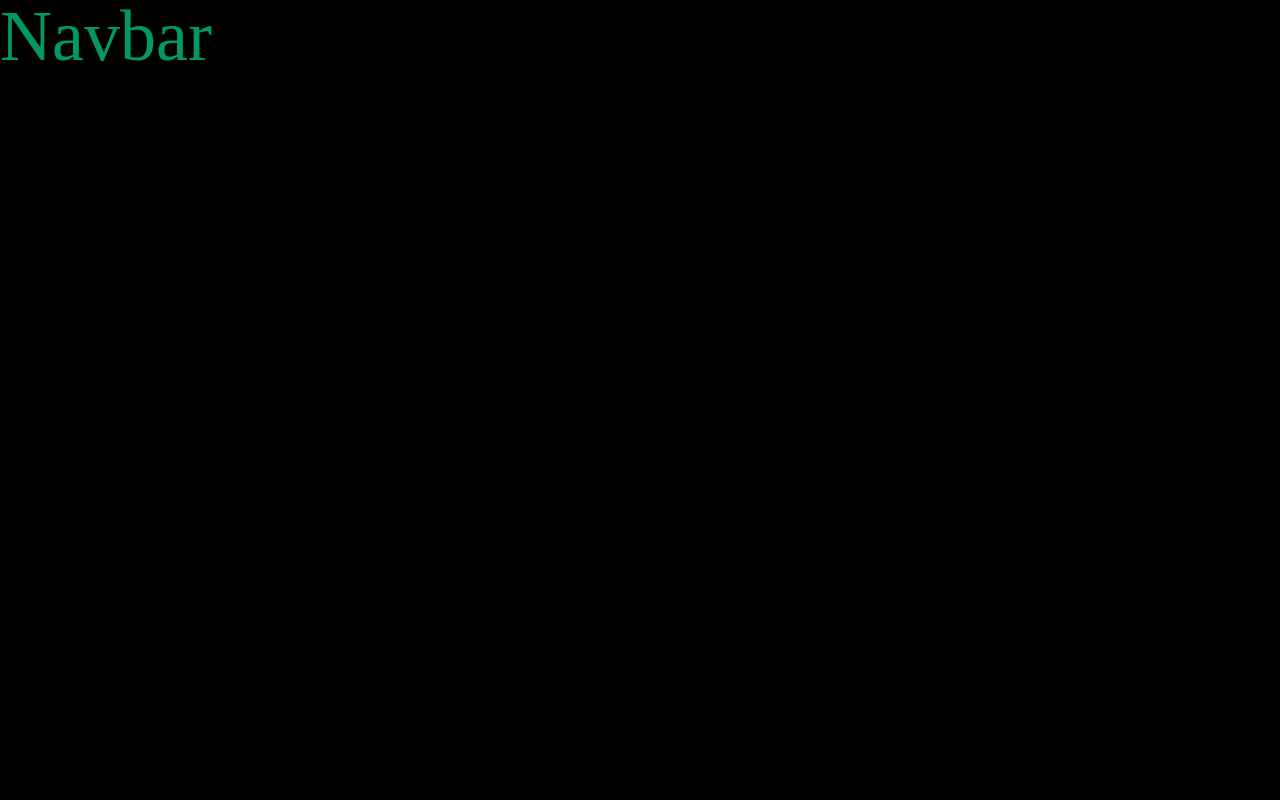
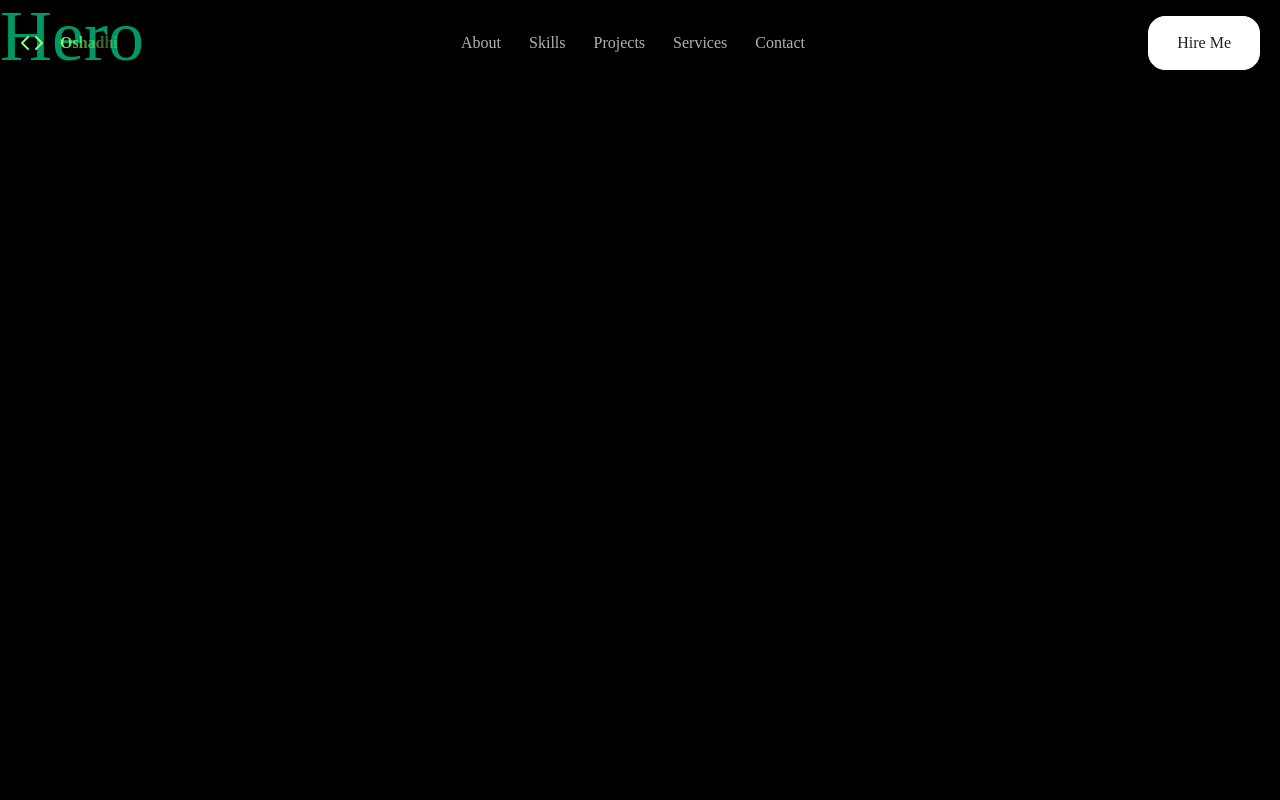
Before and after one commit to goagoonewardena/portfolio, a React (Vite) app in the folder myportfolio/: page / in a window 1280 px wide. Shown: the top 800 px of the page. Built offline with nearby package versions, Linux system fonts and the light colour scheme.

Commit message:
Create the header using Navbar.jsx

```diff
--- a/myportfolio/src/components/layout/Navbar.jsx
+++ b/myportfolio/src/components/layout/Navbar.jsx
@@ -1,9 +1,79 @@
-import React from 'react';
+import React, { useState, useEffect } from 'react';
+import { Code, Menu, X } from 'lucide-react';
+import { NAV_LINKS, PERSONAL_INFO } from '../../utils/constants';
+import { scrollToSection, useScrollSpy } from '../../hooks/useScrollSpy';
 
 const Navbar = () => {
+  const [isMenuOpen, setIsMenuOpen] = useState(false);
+  const [isScrolled, setIsScrolled] = useState(false);
+  const activeSection = useScrollSpy(NAV_LINKS.map(link => link.id));
+
+  useEffect(() => {
+    const handleScroll = () => {
+      setIsScrolled(window.scrollY > 50);
+    };
+    window.addEventListener('scroll', handleScroll);
+    return () => window.removeEventListener('scroll', handleScroll);
+  }, []);
+
+  const handleNavClick = (sectionId) => {
+    scrollToSection(sectionId);
+    setIsMenuOpen(false);
+  };
+
   return (
-    <div className = 'h-[1400px] text-7xl text-emerald-600'>Navbar</div>
-  );
+    <nav
+      className={`fixed top-0 left-0 right-0 z-[1000] w-full py-4 transition-all duration-300 ${isScrolled
+        ? 'bg-black/30 backdrop-blur-lg'
+        : 'bg-transparent'}`}
+      style={{ transform: 'translate3d(0, 0, 0)' }}
+    >
+      <div className="max-w-[1320px] mx-auto px-5">
+        <div className="flex items-center justify-between">
+          {/* Logo */}
+          <div className='flex items-center gap-4'>
+            <Code className='w-6 h-6 text-primary' />
+            <button
+              onClick={() => window.scrollTo({ top: 0, behavior: 'smooth' })}
+              className="text-2xt font-bold bg-linear-to-r from-primary via-primary/50 to-primary/30 bg-clip-text text-transparent hover:opacity-80 transition-opacity "
+              aria-label="home"
+            >
+              {PERSONAL_INFO.name.split(' ')[0]}
+
+            </button>
+          </div>
+          {/* Desktop Navigation */}
+          <nav className= "hidden md:flex items-center gap-7">
+            {NAV_LINKS.map((link) => (
+              <button
+                key={link.id}
+                onClick={() => handleNavClick(link.id)}
+                className={`text-base font-medium transition-all duration-300 ${
+                  activeSection === link.id
+                    ? 'text-white'
+                    : 'text-white/70 hover: text-white'
+                }`}
+              >
+                {link.label}
+              </button>
+            ))}
+          </nav>
+
+          {/* CTA Button*/}
+          <div className="hidden md:flex items-center gap-2">
+            <button
+              onClick={() => handleNavClick('contact')}
+              className="px-7 py-3.5 bg-white text-[#212121] font-medium text-base rounded-[17px] border border-white hover:bg-white/90 transition-all duration-300"
+            >
+              Hire Me
+            </button>
+          </div>
+        </div>
+      </div>
+    </nav>
+  )
+
+
 }
 
 export default Navbar;
--- a/myportfolio/src/hooks/useScrollReveal.js
+++ b/myportfolio/src/hooks/useScrollReveal.js
@@ -0,0 +1,38 @@
+import { useEffect, useState, useRef } from 'react';
+
+export const useScrollReveal = (options = {}) => {
+	const {
+		threshold = 0.1,
+		rootMargin = '0px',
+	} = options;
+
+	const [isVisible, setIsVisible] = useState(false);
+	const ref = useRef(null);
+
+	useEffect(() => {
+		const element = ref.current;
+		if (!element) return;
+
+		const observer = new IntersectionObserver(
+			([entry]) => {
+				if (entry.isIntersecting) {
+					setIsVisible(true);
+					observer.unobserve(element);
+				}
+			},
+			{
+				threshold,
+				rootMargin,
+			}
+		);
+
+		observer.observe(element);
+		return () => {
+            if(element){
+                observer.unobserve(element);
+            }
+        };
+	}, [threshold, rootMargin]);
+
+	return [ref, isVisible];
+};
--- a/myportfolio/src/hooks/useScrollSpy.js
+++ b/myportfolio/src/hooks/useScrollSpy.js
@@ -0,0 +1,44 @@
+import { useEffect, useState } from 'react';
+
+export const useScrollSpy = (sectionIds, offset = 100) => {
+	const [activeSection, setActiveSection] = useState('');
+
+	useEffect(() => {
+		const handleScroll = () => {
+			const scrollPosition = window.scrollY + offset;
+
+			// Find the current section
+			for (let i = sectionIds.length - 1; i >= 0; i--) {
+				const section = document.getElementById(sectionIds[i]);
+				if (section) {
+					const sectionTop = section.offsetTop;
+					const sectionHeight = section.offsetHeight;
+					if (scrollPosition >= sectionTop && scrollPosition < sectionTop + sectionHeight) {
+						setActiveSection(sectionIds[i]);
+						break;
+					}
+				}
+			}
+		};
+
+		handleScroll();
+		window.addEventListener('scroll', handleScroll, { passive: true });
+		return () => {
+            window.removeEventListener('scroll', handleScroll);
+        };
+	}, [sectionIds, offset]);
+
+	return activeSection;
+};
+
+// Smooth scroll to a section
+export const scrollToSection = (sectionId, offset = 80) => {
+	const section = document.getElementById(sectionId);
+	if (section) {
+		const top = section.offsetTop - offset;
+		window.scrollTo({
+			top,
+			behavior: 'smooth'
+		});
+	}
+};
```
